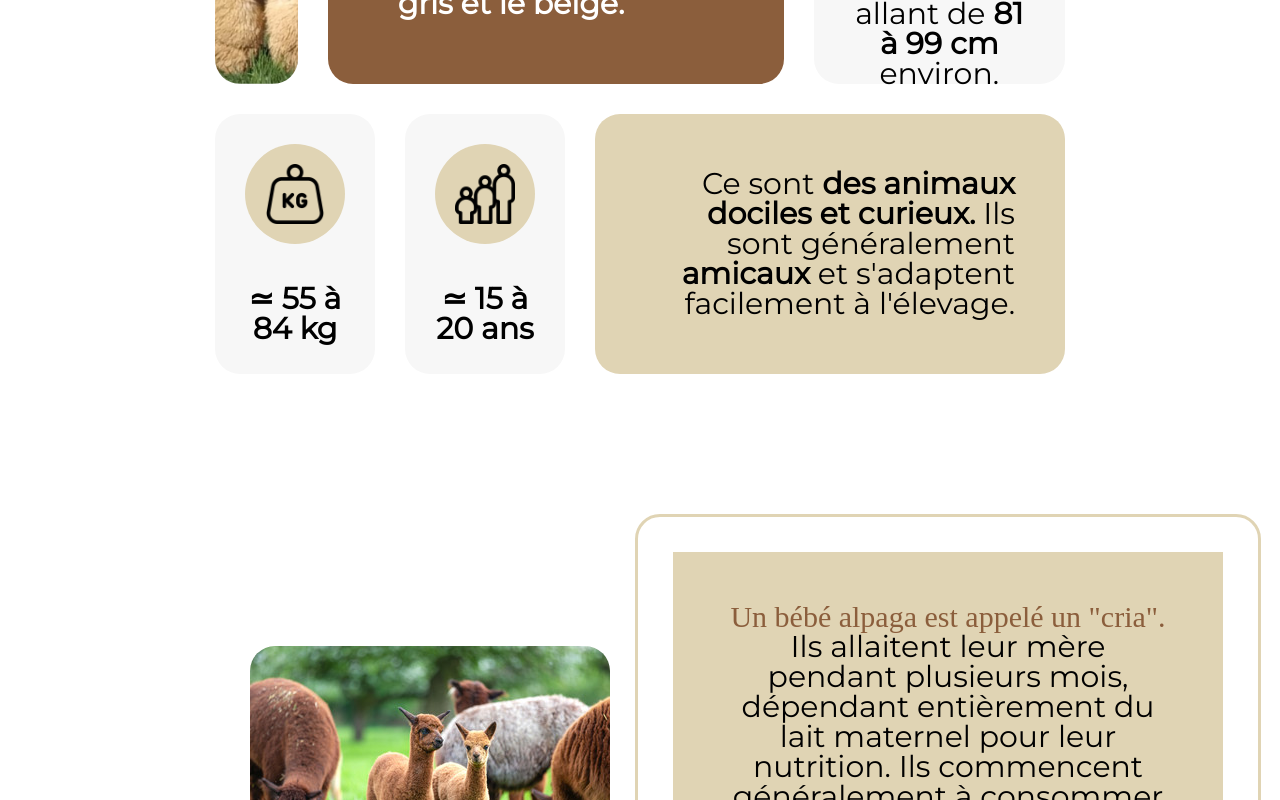
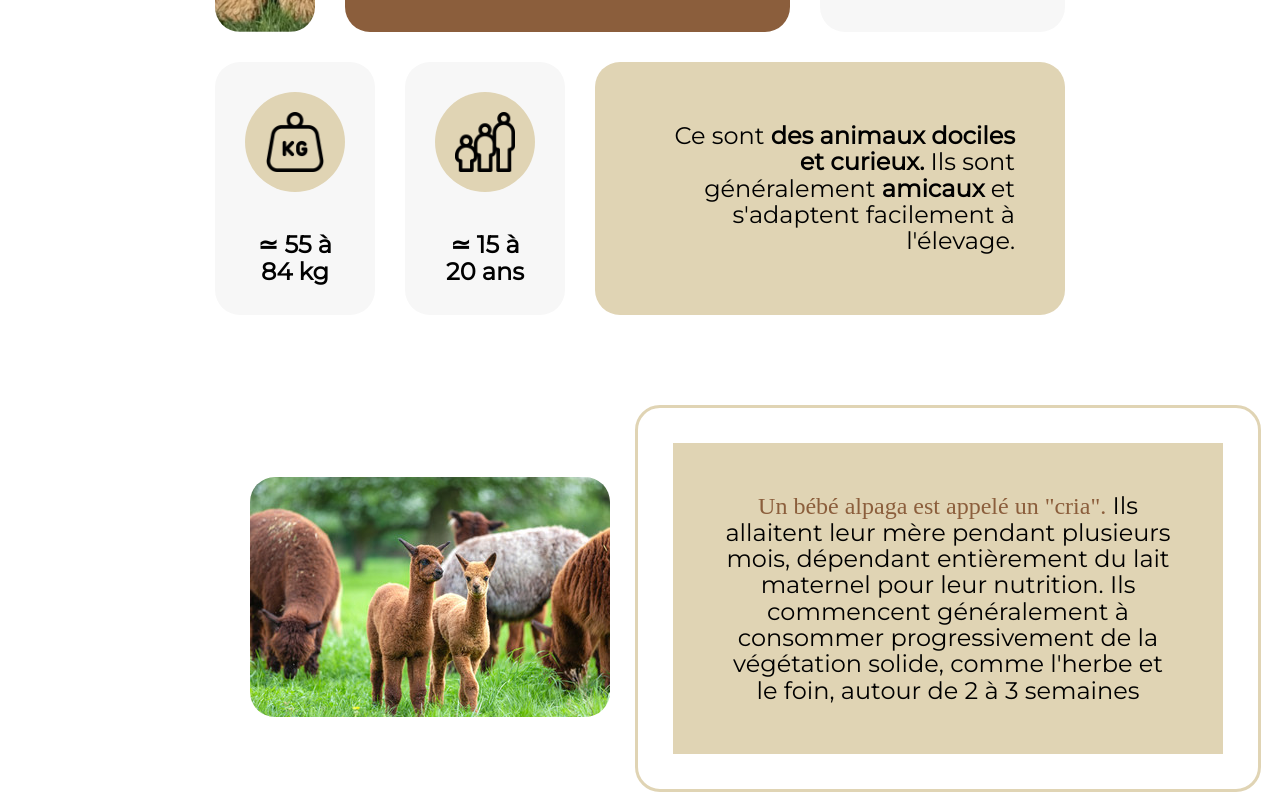
Before and after one commit to julien382/Alpaga, a React (Create React App) app: page / in a window 1280 px wide. Shown: the part 1526-2326 px from the top of the page. Built offline with nearby package versions, Linux system fonts and the light colour scheme; a web font is replaced by a local one.

Commit message:
change size text alpaga

```diff
--- a/src/components/InfoVisuel/InfoVisuel.scss
+++ b/src/components/InfoVisuel/InfoVisuel.scss
@@ -6,7 +6,7 @@
     align-items: center;
     text-align: center;
     justify-content: center;
-    font-size: 30px;
+    font-size: $primary-font-size;
     padding: 30px;
     border-radius: 25px;
     background-color: $tertiary-color;
--- a/src/pages/Alpaga/Alpaga.jsx
+++ b/src/pages/Alpaga/Alpaga.jsx
@@ -16,11 +16,9 @@ const Alpaga = () => {
         <div className='accueil'>
 
             <Accueil image={alpagaMain} title="Alpaga" texte={
-                <span>Les alpagas sont des animaux domestiques originaires d'Amérique du Sud, ils sont proches cousins des lamas,<span className="variationParagrapheAccueil"> des guanacos et des vigognes.</span>
+                <span>Les alpagas sont des animaux domestiques originaires d'Amérique du Sud, ils sont proches cousins des lamas,<span className="highlight"> des guanacos et des vigognes.</span>
                 </span>}>
             </Accueil>
-
-
 
             <div className='part2_Accueil'>
                 <div className='part2_mainText'>
@@ -46,10 +44,6 @@ const Alpaga = () => {
                 </div>
             </div>
 
-
-
-
-
             <div className='part3_Accueil'>
                 <div className='part3_alpagaImageContainer'>
                     <img className='part3_alpagaImage' src={crias} alt="alpagaBrown" />
--- a/src/pages/Alpaga/Alpaga.scss
+++ b/src/pages/Alpaga/Alpaga.scss
@@ -1,18 +1,15 @@
 @import '../../styles/index.scss';
 
-.variationParagrapheAccueil{
+.highlight{
+    font-family: $secondary-font;
     color: $secondary-color;
-    font-family: $secondary-font;
-}
-
-.part2_Accueil{
 }
 
 .part2_mainText{
     display: flex;
     text-align: center;
     color: white;
-    font-size: 30px;
+    font-size: $primary-font-size;
     padding: 70px;
     border-radius: 25px;
     background-color: $secondary-color;
@@ -28,7 +25,7 @@
     display: flex;
     align-items: center;
     color: white;
-    font-size: 30px;
+    font-size: $primary-font-size;
     padding: 70px;
     border-radius: 25px;
     background-color: $secondary-color;
@@ -56,25 +53,19 @@
     display: flex;
     align-items: center;
     text-align: end;
-    font-size: 30px;
+    font-size: $primary-font-size;
     padding:50px;
     border-radius: 25px;
     background-color: $primary-color;
     margin: 15px;
 }
 
-
-
-
-
+/*
 .part2_Paragraphe1{
     text-align: center;
     color: $primary-color;
     font-size: 30px;
     max-width: 600px;
-    opacity: 0;
-    transform: translateX(-100%);
-    animation: slide-in-left 1s forwards;
 }
 
 @keyframes slide-in-left {
@@ -86,8 +77,7 @@
         opacity: 1;
         transform: translateX(0);
     }
-}
-
+}*/
 
 /* --- part3 --- */
 
@@ -95,7 +85,7 @@
     display: flex;
     justify-content: space-between;
     align-items: center;
-    margin-top: 100px;
+    margin-top: 50px;
     margin-bottom: 50px;
     padding-left: 50px;
     padding-right: 50px;
@@ -111,21 +101,15 @@
 .part3_Paragraphe1{
     background-color: $primary-color;
     text-align: center;
-    font-size: 30px;
+    font-size: $primary-font-size;
     width: 450px;
     margin: 25px;
     padding: 50px;
 }
 
-.highlight{
-    font-family: $secondary-font;
-    color: $secondary-color;
-  }
-
 .part3_alpagaImage{
     border-radius: 25px;
 }
-
 
 
 @media only screen and (max-width: 767px) {
--- a/src/styles/index.scss
+++ b/src/styles/index.scss
@@ -22,10 +22,13 @@ code {
 main{
   margin-left: 200px;
   margin-right: 200px;
+  line-height: 1.1;
 }
 
 $primary-color: #E0D4B4;
 $secondary-color: #8B5E3C;
 $tertiary-color: #F7F7F7;
 
+$primary-font-size: 24px;
+
 $secondary-font: 'Mansalva', cursive;
```
